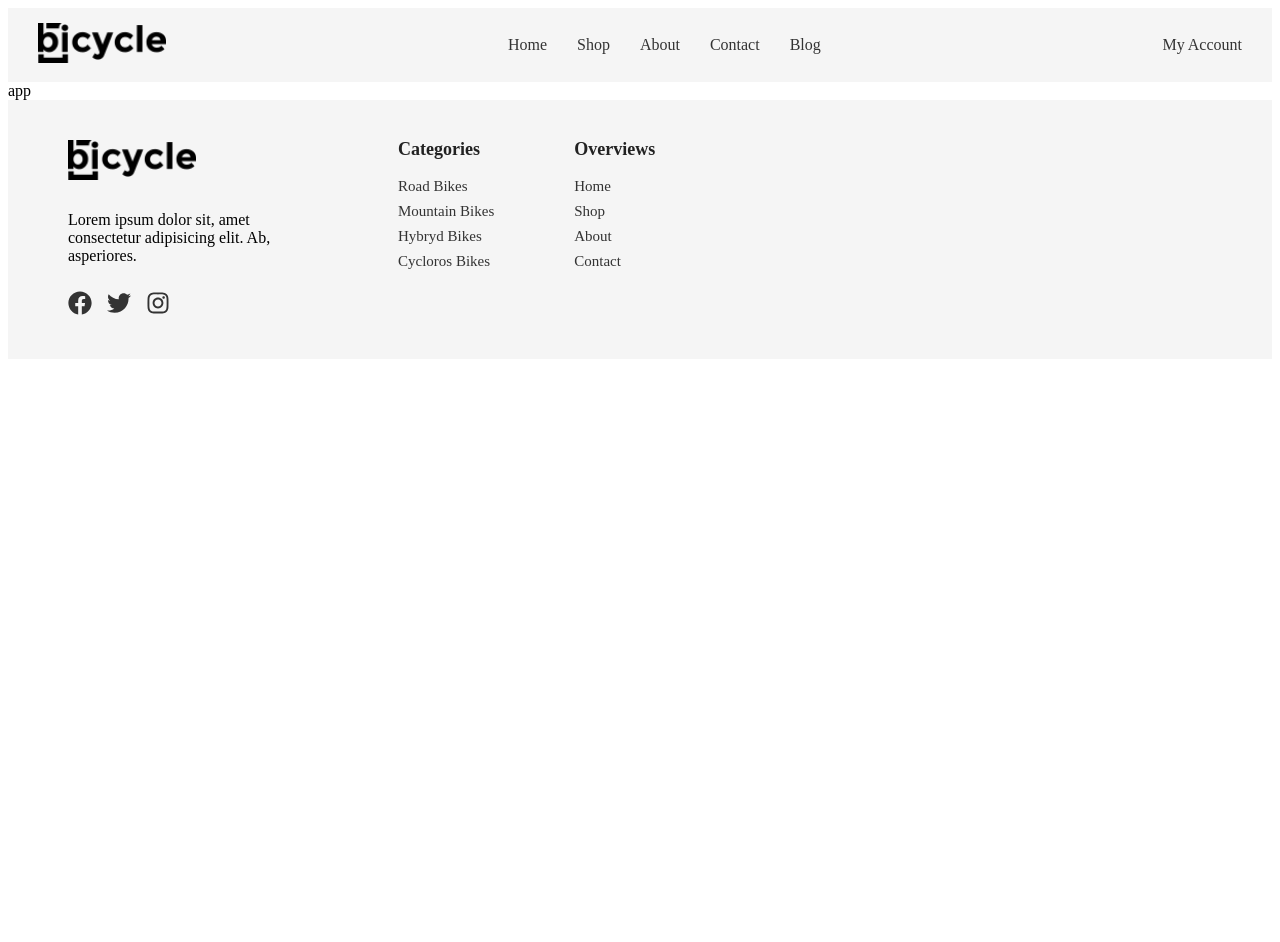
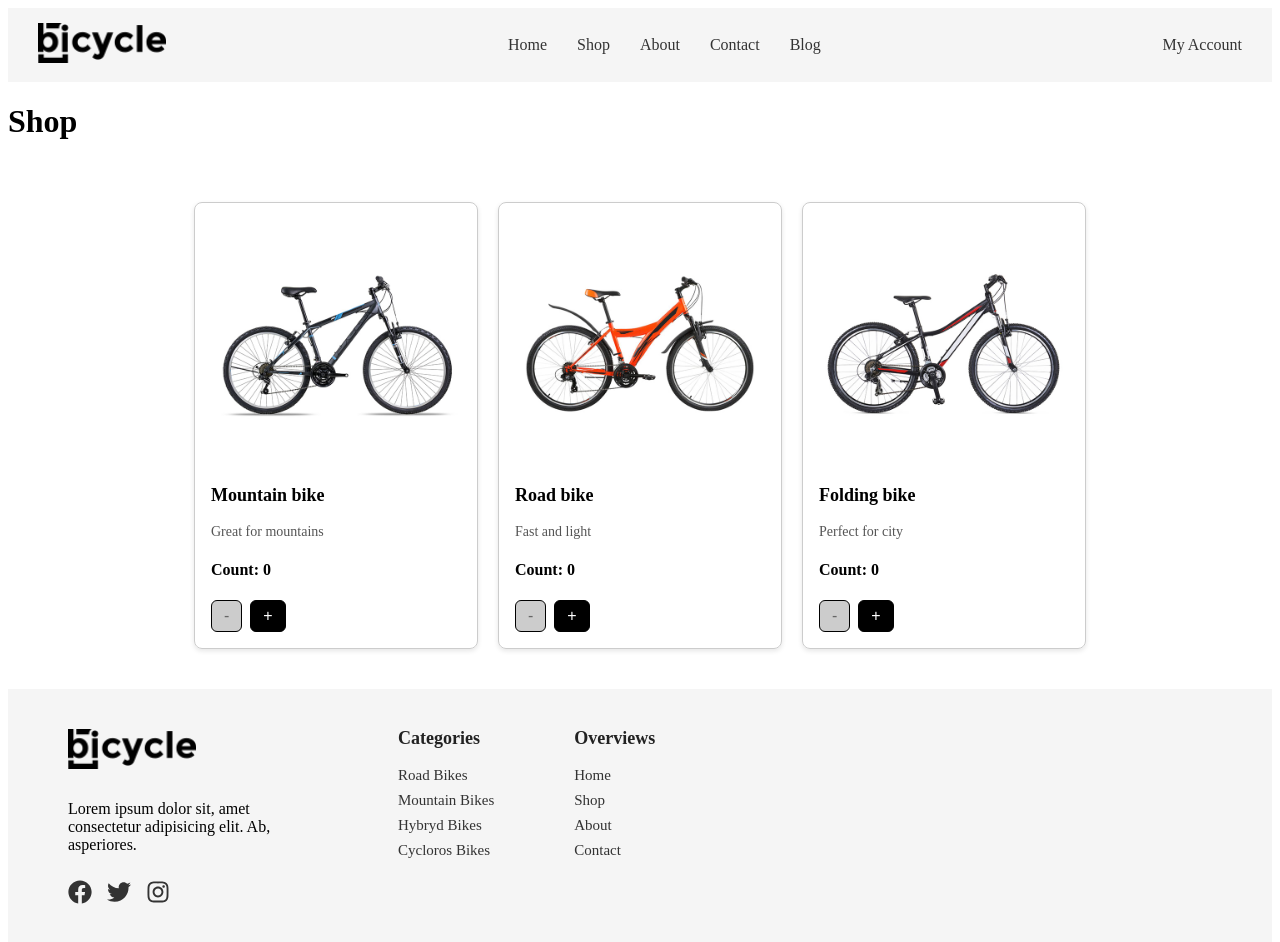
Before and after one commit to kubrama/react_miniApp, a React (Vite) app in the folder app/: page /shop in a window 1280 px wide. Shown: the top 942 px of the page. Before the commit the page ends 800 px from the top, so only its background shows below. Built offline with nearby package versions, Linux system fonts and the light colour scheme.

Commit message:
added card component

```diff
--- a/app/package.json
+++ b/app/package.json
@@ -13,13 +13,15 @@
     "react": "^19.1.0",
     "react-dom": "^19.1.0",
     "react-icons": "^5.5.0",
-    "react-router-dom": "^7.9.3"
+    "react-router-dom": "^7.9.3",
+    "styled-components": "^6.1.19"
   },
   "devDependencies": {
     "@eslint/js": "^9.30.1",
     "@types/react": "^19.1.8",
     "@types/react-dom": "^19.1.6",
     "@types/react-router-dom": "^5.3.3",
+    "@types/styled-components": "^5.1.34",
     "@vitejs/plugin-react": "^4.6.0",
     "eslint": "^9.30.1",
     "eslint-plugin-react-hooks": "^5.2.0",
--- a/app/src/App.css
+++ b/app/src/App.css
@@ -0,0 +1,7 @@
+.cards-container {
+  display: flex;
+  gap: 20px;
+  justify-content: center;
+  flex-wrap: wrap;
+  padding: 40px;
+}
--- a/app/src/App.tsx
+++ b/app/src/App.tsx
@@ -1,15 +1,51 @@
 import './App.css'
 import Footer from './components/Footer/Footer'
 import Header from './components/Header/Header'
+import { BrowserRouter, Routes, Route } from "react-router-dom";
+import Shop from './pages/Shop';
+import Card from './components/Card/Card';
+import product1 from './assets/images/product1.jpg'
+import product2 from './assets/images/product2.jpg'
+import product3 from './assets/images/product3.jpg'
+
 
 function App() {
 
-
+  const cardsData = [
+    { title: "Mountain bike", description: "Lorem ipsum dolor sit amet consectetur adipisicing elit. Deleniti, magnam.", image: product1 },
+    { title: "Road bike", description: "Lorem ipsum dolor sit amet consectetur adipisicing elit. Deleniti, magnam.", image: product2 },
+    { title: "Folding bike", description: "Lorem ipsum dolor sit amet consectetur adipisicing elit. Deleniti, magnam.", image: product3 },
+  ];
   return (
     <>
-     <Header/>
-     app
-     <Footer/>
+      <BrowserRouter>
+          <Header />
+          <Routes>
+            <Route
+              path="/"
+              element={
+                <div className="cards-container">
+                  {cardsData.map((card, index) => (
+                    <Card
+                      key={index}
+                      id={index}
+                      title={card.title}
+                      description={card.description}
+                      image={card.image}
+                      count={0}
+                      onIncrement={() => { }}
+                      onDecrement={() => { }}
+                      showCounter={false}
+                    />
+
+                  ))}
+                </div>
+              }
+            />
+            <Route path="/shop" element={<Shop />} />
+          </Routes>
+          <Footer />
+      </BrowserRouter>
     </>
   )
 }
--- /dev/null
+++ b/app/src/components/Card/Card.styled.ts
@@ -0,0 +1,59 @@
+import styled from "styled-components";
+
+export const CardWrapper= styled.div`
+ border: 1px solid #ccc;
+  border-radius: 8px;
+  padding: 16px;
+  width: 250px;
+  box-shadow: 0 2px 5px rgba(0, 0, 0, 0.1);
+  transition: transform 0.2s;
+
+  &:hover {
+    transform: translateY(-5px);
+    overflow: hidden;
+  }
+`;
+
+export const CardImage=styled.img`
+ width: 100%;
+  border-radius: 8px;
+`;
+
+export const CardTitle=styled.h3`
+margin-top: 12px;
+  font-size: 18px;
+`;
+
+export const CardDescription = styled.p`
+  font-size: 14px;
+  color: #555;
+  margin-bottom: 16px;
+`;
+
+export const Counter = styled.div`
+  h4 {
+    margin-bottom: 8px;
+    font-size: 16px;
+  }
+`;
+
+export const CounterButtons = styled.div`
+  button {
+    font-size: 16px;
+    padding: 6px 12px;
+    margin: 0 5px;
+    border: none;
+    border-radius: 6px;
+    cursor: pointer;
+    background-color: black;
+    color: white;
+    border: 1px solid black;
+    transition: all 0.3s;
+
+    &:hover {
+      background-color: white;
+      color: black;
+      border: 1px solid black;
+    }
+  }
+`;
--- /dev/null
+++ b/app/src/components/Card/Card.tsx
@@ -0,0 +1,46 @@
+
+import React from "react";
+import { CardWrapper, CardImage, CardTitle, CardDescription } from "./Card.styled";
+import Counter from "../Counter/Counter";
+
+interface CardProps {
+    id: number;
+    title: string;
+    description: string;
+    image: string;
+    count: number;
+    onIncrement: (id: number) => void;
+    onDecrement: (id: number) => void;
+    showCounter?: boolean;
+}
+
+const Card: React.FC<CardProps> = ({
+    id,
+    title,
+    description,
+    image,
+    count,
+    onIncrement,
+    onDecrement,
+    showCounter = true,
+}) => {
+    return (
+        <CardWrapper>
+            <CardImage src={image} alt={title} />
+            <CardTitle>{title}</CardTitle>
+            <CardDescription>{description}</CardDescription>
+
+
+            {showCounter && (
+                <Counter
+                    id={id}
+                    count={count}
+                    onIncrement={onIncrement}
+                    onDecrement={onDecrement}
+                />
+            )}
+        </CardWrapper>
+    );
+};
+
+export default Card;
--- /dev/null
+++ b/app/src/components/Counter/Counter.styled.ts
@@ -0,0 +1,34 @@
+
+import styled from "styled-components";
+
+export const CounterWrapper = styled.div`
+  margin-top: 12px;
+`;
+
+export const CounterButtons = styled.div`
+  display: flex;
+  gap: 8px;
+  margin-top: 8px;
+
+  button {
+    font-size: 16px;
+    padding: 6px 12px;
+    border: 1px solid black;
+    border-radius: 6px;
+    cursor: pointer;
+    background-color: black;
+    color: white;
+    transition: all 0.3s;
+
+    &:hover {
+      background-color: white;
+      color: black;
+    }
+
+    &:disabled {
+      background-color: #ccc;
+      cursor: not-allowed;
+      color: #666;
+    }
+  }
+`;
--- /dev/null
+++ b/app/src/components/Counter/Counter.tsx
@@ -0,0 +1,27 @@
+import React from "react";
+import { CounterWrapper, CounterButtons } from "./Counter.styled";
+
+interface CounterProps {
+  id: number;
+  count: number;
+  onIncrement: (id: number) => void;
+  onDecrement: (id: number) => void;
+}
+
+const Counter: React.FC<CounterProps> = ({ id, count, onIncrement, onDecrement }) => {
+
+  const handleIncrement = () => onIncrement(id);
+  const handleDecrement = () => onDecrement(id);
+
+  return (
+    <CounterWrapper>
+      <h4>Count: {count}</h4>
+      <CounterButtons>
+        <button onClick={handleDecrement} disabled={count <= 0}>-</button>
+        <button onClick={handleIncrement}>+</button>
+      </CounterButtons>
+    </CounterWrapper>
+  );
+};
+
+export default Counter;
--- a/app/src/main.tsx
+++ b/app/src/main.tsx
@@ -2,13 +2,12 @@ import { StrictMode } from 'react'
 import { createRoot } from 'react-dom/client'
 import './index.css'
 import App from './App.tsx'
-import { BrowserRouter } from "react-router-dom";
+
+
 
 
 createRoot(document.getElementById('root')!).render(
   <StrictMode>
-    <BrowserRouter>
       <App />
-    </BrowserRouter>
   </StrictMode>
 )
--- /dev/null
+++ b/app/src/pages/Shop.tsx
@@ -0,0 +1,57 @@
+import React, { useState } from "react";
+import Card from "../components/Card/Card";
+import '../App.css'
+import product1 from "../assets/images/product1.jpg";
+import product2 from "../assets/images/product2.jpg";
+import product3 from "../assets/images/product3.jpg";
+
+interface CardType {
+  id: number;
+  title: string;
+  description: string;
+  image: string;
+  count: number;
+}
+
+const Shop: React.FC = () => {
+  const [cards, setCards] = useState<CardType[]>([
+    { id: 1, title: "Mountain bike", description: "Great for mountains", image: product1, count: 0 },
+    { id: 2, title: "Road bike", description: "Fast and light", image: product2, count: 0 },
+    { id: 3, title: "Folding bike", description: "Perfect for city", image: product3, count: 0 },
+  ]);
+
+  const handleIncrement = (id: number): void => {
+    setCards(prevCards =>
+      prevCards.map(card =>
+        card.id === id ? { ...card, count: card.count + 1 } : card
+      )
+    );
+  };
+
+  const handleDecrement = (id: number): void => {
+    setCards(prevCards =>
+      prevCards.map(card =>
+        card.id === id ? { ...card, count: Math.max(0, card.count - 1) } : card
+      )
+    );
+  };
+
+  return (
+    <div>
+      <h1>Shop</h1>
+      <div className="cards-container">
+        {cards.map(card => (
+          <Card
+            key={card.id}
+            {...card}
+            onIncrement={handleIncrement}
+            onDecrement={handleDecrement}
+            showCounter={true}
+          />
+        ))}
+      </div>
+    </div>
+  );
+};
+
+export default Shop;
```
Also changed, not shown: 1 other file (tests, documents, lock files or other folders).
